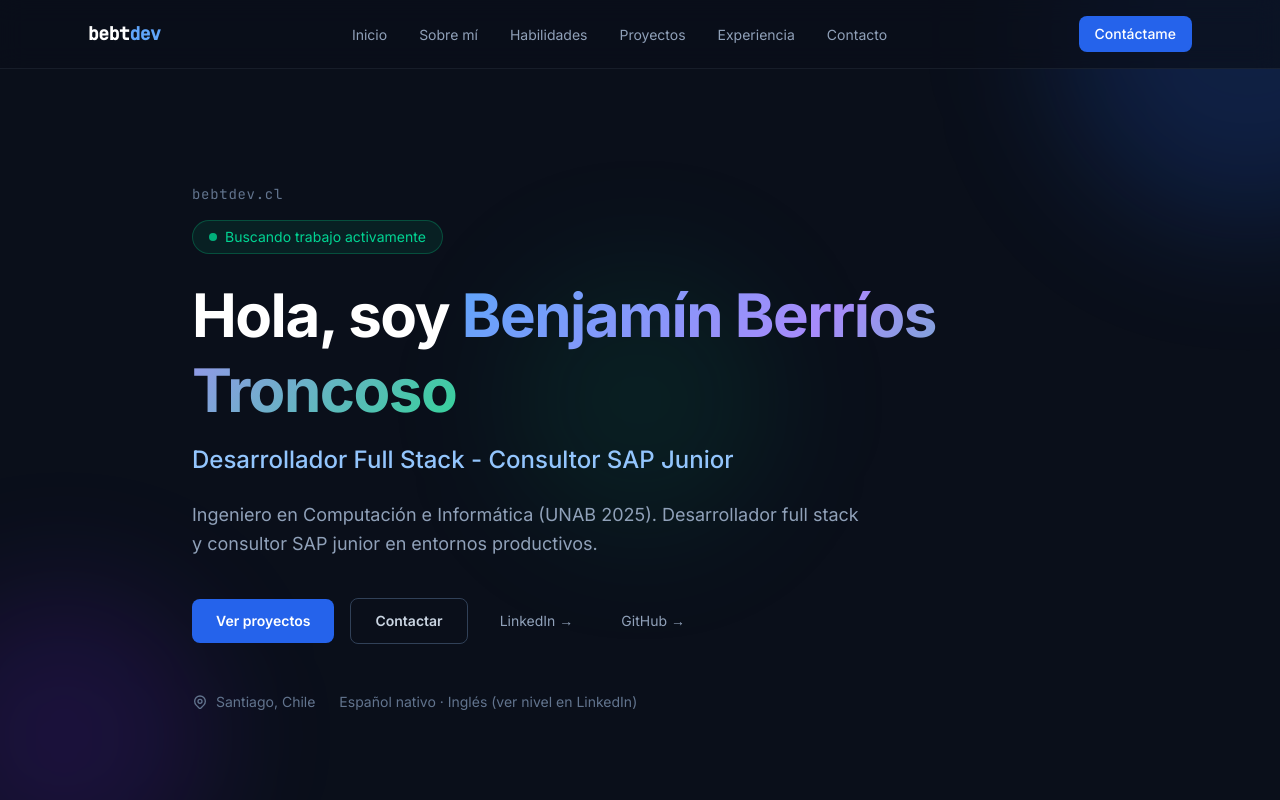
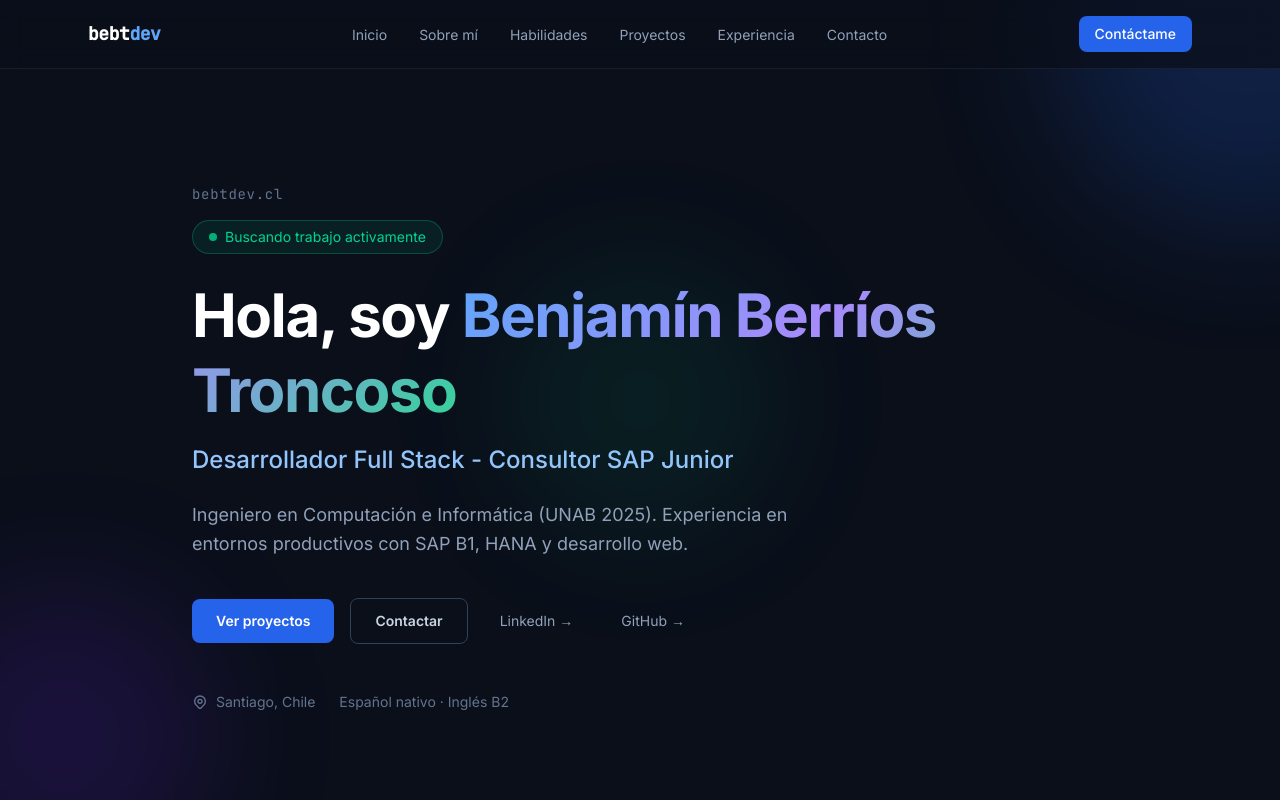
Before and after one commit to BenjaBerriosDev/Bebtdev.cl, a React (Vite) app: page / in a window 1280 px wide. Shown: the top 800 px of the page. Built offline with nearby package versions, Linux system fonts and the light colour scheme.

Commit message:
Actualizacion datos

```diff
--- a/src/data/portfolio.ts
+++ b/src/data/portfolio.ts
@@ -9,12 +9,12 @@ export const profile = {
   name: "Benjamín Berríos Troncoso",
   title: "Desarrollador Full Stack - Consultor SAP Junior",
   tagline:
-    "Ingeniero en Computación e Informática (UNAB 2025). Desarrollador full stack y consultor SAP junior en entornos productivos.",
+    "Ingeniero en Computación e Informática (UNAB 2025). Experiencia en entornos productivos con SAP B1, HANA y desarrollo web.",
   location: "Santiago, Chile",
   email: "benjamin.berrios.troncoso@gmail.com",
   linkedin: "https://www.linkedin.com/in/benjam%C3%ADn-berr%C3%ADos-b35254310",
   github: "https://github.com/BenjaBerriosDev",
-  languages: "Español nativo · Inglés (ver nivel en LinkedIn)",
+  languages: "Español nativo · Inglés B2",
   available: true,
   availabilityLabel: "Buscando trabajo activamente",
 };
```
